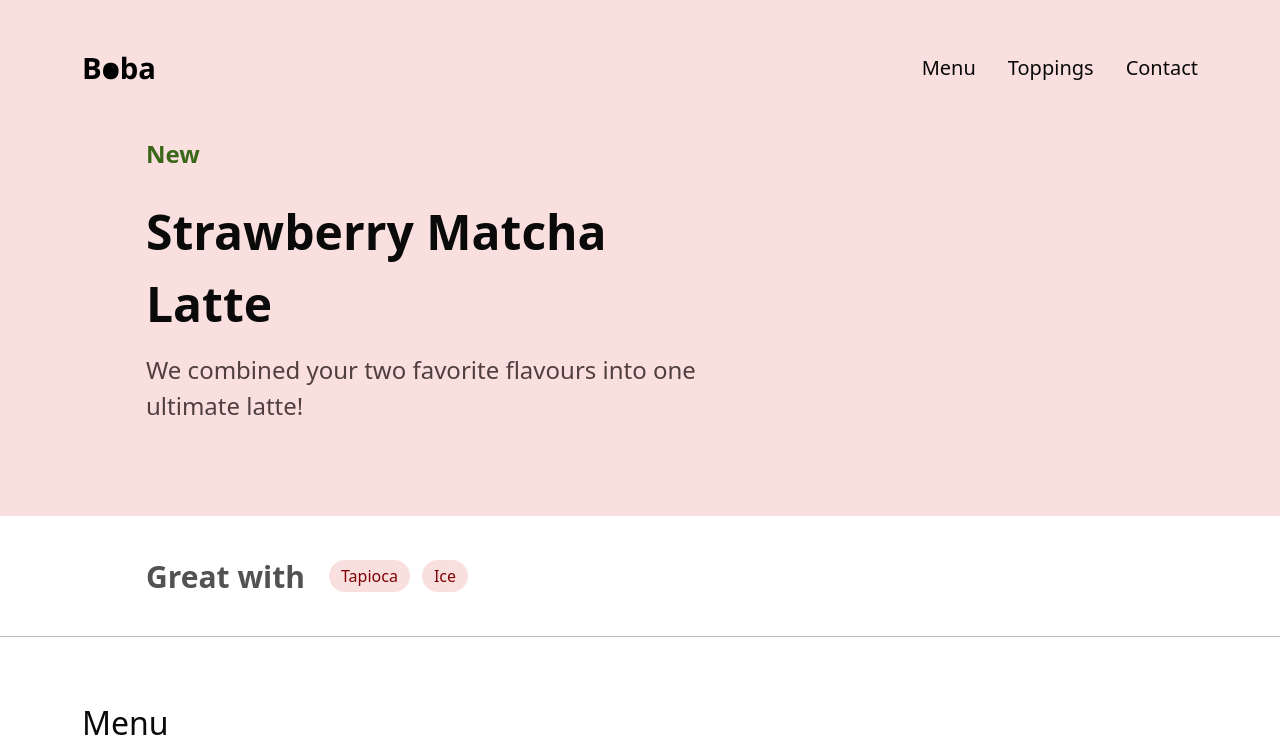
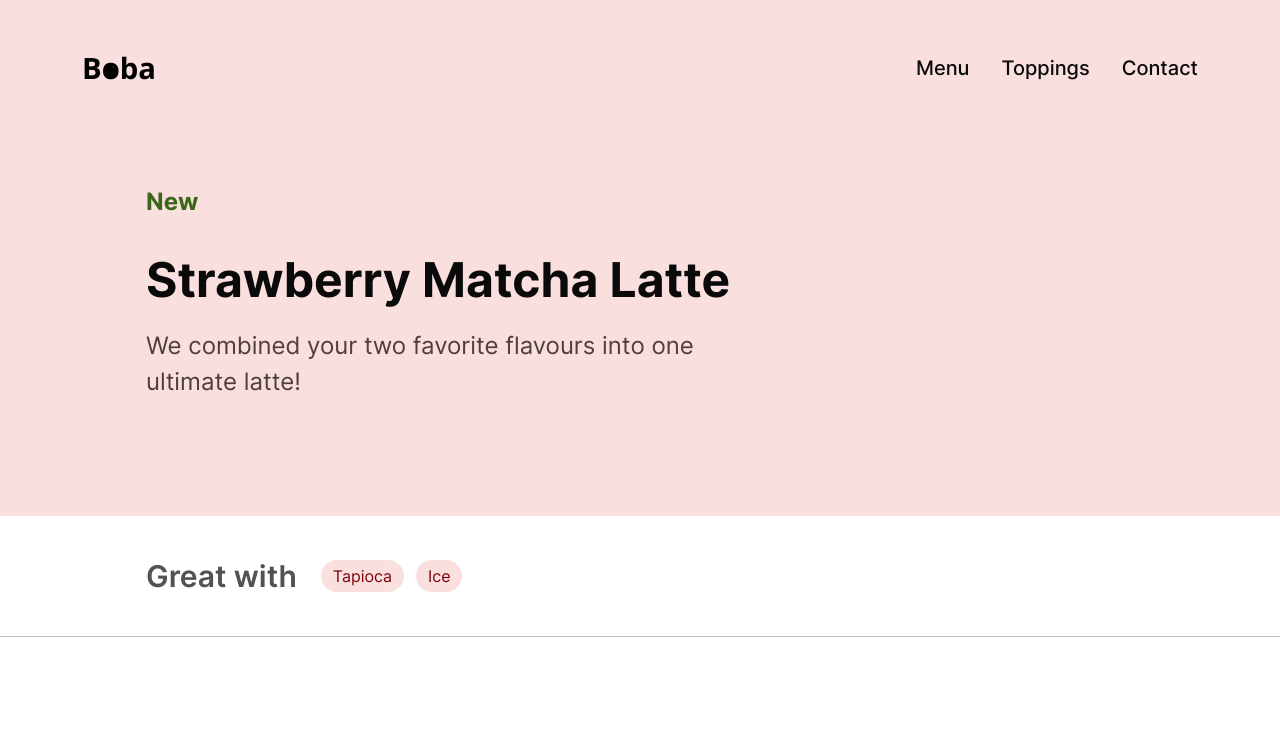
Before and after one commit to bende24/Boba-webpage, an Angular app in the folder Angular/BobaApp/: page / in a window 1280 px wide. Shown: the top 738 px of the page. Built offline with nearby package versions, Linux system fonts and the light colour scheme.

Commit message:
Fixed font issue

```diff
--- a/Angular/BobaApp/src/app/app.component.css
+++ b/Angular/BobaApp/src/app/app.component.css
@@ -25,7 +25,7 @@
 	color: #0a0a0a;
 	font-size: 32px;
 	font-style: normal;
-	font-weight: 400;
+	font-weight: 500;
 	line-height: normal;
 }
 
--- a/Angular/BobaApp/src/app/app.component.html
+++ b/Angular/BobaApp/src/app/app.component.html
@@ -21,7 +21,7 @@
 <div class="container">
 	<div class="col-md-12">
 		<div
-			class="padding-top-big padding-bottom-big flex-column-container xlarge-gap"
+			class="padding-top-xlarge padding-bottom-xlarge flex-column-container xxlarge-gap"
 		>
 			<div class="flex-column-container medium-gap">
 				<span class="content-title">Menu</span>
--- a/Angular/BobaApp/src/app/contact/contact.component.html
+++ b/Angular/BobaApp/src/app/contact/contact.component.html
@@ -1,4 +1,4 @@
-<div class="padding-top-big padding-bottom-big flex-column-container large-gap">
+<div class="padding-top-xlarge padding-bottom-xlarge flex-column-container large-gap">
 	<span class="title">Contact</span>
 
 	<iframe
--- a/Angular/BobaApp/src/app/hero/hero.component.html
+++ b/Angular/BobaApp/src/app/hero/hero.component.html
@@ -2,8 +2,8 @@
 	<div class="container">
 		<div class="row d-flex">
 			<div class="col-md-12">
-				<div class="padding-left-big padding-right-big">
-                    <div class="flex-column-container medium-gap" [style.width]="'580px'">
+				<div class="padding-left-big padding-right-big padding-top-medium padding-bottom-medium">
+                    <div class="flex-column-container medium-gap" [style.width]="'600px'">
                         <div class="hero-special-banner" [style.color]="tea.specialBanner?.textColor">
                             {{ tea.specialBanner?.text }}
                         </div>
--- a/Angular/BobaApp/src/fonts/inter-font.css
+++ b/Angular/BobaApp/src/fonts/inter-font.css
@@ -1,12 +1,54 @@
 @font-face {
-  font-family: "Inter";
-  src: url("../assets/fonts/Inter-Regular.ttf") format("truetype"),
-    url("../assets/fonts/Inter-Medium.ttf") format("truetype"),
-    url("../assets/fonts/Inter-SemiBold.ttf") format("truetype"),
-    url("../assets/fonts/Inter-Bold.ttf") format("truetype");
+  font-family: Inter;
+  src: url("../assets/fonts/Inter-Thin.ttf") format("truetype");
+  font-style: normal;
+  font-weight: 100;
 }
-
 @font-face {
-  font-family: "Inter-Medium";
-  src: url("../assets/fonts/Inter-Medium.ttf") format("truetype"),
+  font-family: Inter;
+  src: url("../assets/fonts/Inter-ExtraLight.ttf") format("truetype");
+  font-style: normal;
+  font-weight: 200;
 }
+@font-face {
+  font-family: Inter;
+  src: url("../assets/fonts/Inter-Light.ttf") format("truetype");
+  font-style: normal;
+  font-weight: 300;
+}
+@font-face {
+  font-family: Inter;
+  src: url("../assets/fonts/Inter-Regular.ttf") format("truetype");
+  font-style: normal;
+  font-weight: 400;
+}
+@font-face {
+  font-family: Inter;
+  src: url("../assets/fonts/Inter-Medium.ttf") format("truetype");
+  font-style: normal;
+  font-weight: 500;
+}
+@font-face {
+  font-family: Inter;
+  src: url("../assets/fonts/Inter-SemiBold.ttf") format("truetype");
+  font-style: normal;
+  font-weight: 600;
+}
+@font-face {
+  font-family: Inter;
+  src: url("../assets/fonts/Inter-Bold.ttf") format("truetype");
+  font-style: normal;
+  font-weight: 700;
+}
+@font-face {
+  font-family: Inter;
+  src: url("../assets/fonts/Inter-ExtraBold.ttf") format("truetype");
+  font-style: normal;
+  font-weight: 800;
+}
+@font-face {
+  font-family: Inter;
+  src: url("../assets/fonts/Inter-Black.ttf") format("truetype");
+  font-style: normal;
+  font-weight: 900;
+}
--- a/Angular/BobaApp/src/index.html
+++ b/Angular/BobaApp/src/index.html
@@ -1,11 +1,11 @@
-<!doctype html>
+<!DOCTYPE html>
 <html lang="en">
 	<head>
-  <meta charset="utf-8">
+		<meta charset="utf-8" />
 		<title>BobaApp</title>
-  <base href="/">
-  <meta name="viewport" content="width=device-width, initial-scale=1">
-  <link rel="icon" type="image/svg" href="assets/icons/favicon.svg">
+		<base href="/" />
+		<meta name="viewport" content="width=device-width, initial-scale=1" />
+		<link rel="icon" type="image/svg" href="assets/icons/favicon.svg" />
 	</head>
 	<body>
 		<app-root></app-root>
--- a/Angular/BobaApp/src/styles.css
+++ b/Angular/BobaApp/src/styles.css
@@ -1,5 +1,9 @@
 /* You can add global styles to this file, and also import other style files */
 @import url("https://fonts.googleapis.com/icon?family=Material+Icons");
+
+*{
+	font-family: Inter;
+}
 
 .flex-column-container {
 	display: flex;
@@ -13,12 +17,28 @@
 	align-self: stretch;
 }
 
+.padding-top-xlarge {
+	padding-top: 96px;
+}
+
 .padding-top-big {
 	padding-top: 64px;
 }
 
+.padding-top-medium {
+	padding-top: 48px;
+}
+
+.padding-bottom-xlarge {
+	padding-bottom: 96px;
+}
+
 .padding-bottom-big {
 	padding-bottom: 64px;
+}
+
+.padding-bottom-medium {
+	padding-bottom: 48px;
 }
 
 .padding-left-big {
@@ -27,6 +47,10 @@
 
 .padding-right-big {
 	padding-right: 64px;
+}
+
+.xxlarge-gap {
+	gap: 96px;
 }
 
 .xlarge-gap {
```
Lines whose indentation alone changed are shown as unchanged.
